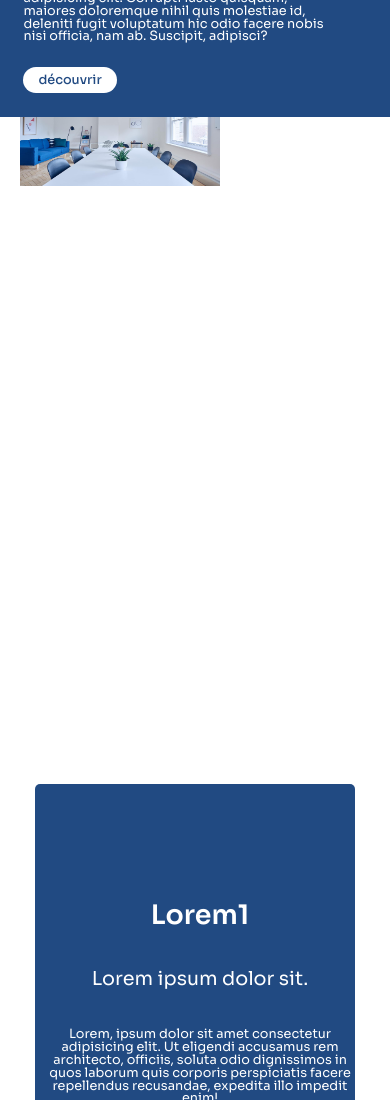
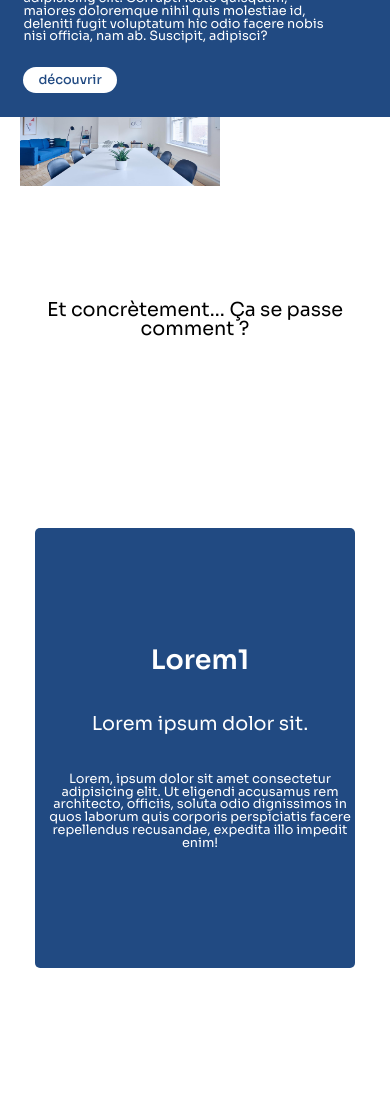
Before and after one commit to mohammed266392/kipostout-projet, an Angular app: page /accueil in a window 390 px wide. Shown: the part 1854-2954 px from the top of the page. Built offline with nearby package versions, Linux system fonts and the light colour scheme.

Commit message:
composant étape-v4

```diff
--- a/src/app/etape-slider/etape-slider.component.html
+++ b/src/app/etape-slider/etape-slider.component.html
@@ -1,4 +1,7 @@
 
+<div class="title">Et concrètement…
+    Ça se passe comment ?
+</div>
 <div class="main">
     <div class="main_img"></div>
     <div class="main_container">
--- a/src/app/etape-slider/etape-slider.component.scss
+++ b/src/app/etape-slider/etape-slider.component.scss
@@ -1,5 +1,11 @@
 
 @import "./../../vars.scss";
+.title{
+    position: relative;
+    top: -90px;
+    text-align: center;
+    font-size: 2em;
+}
 
 .main{
     // background-color: aqua;
@@ -110,6 +116,10 @@
 }
 
 @media only screen and (max-width: 530px) {
+    .title{
+        top: -30px;
+        font-size: 1.2em;
+    }
     .main_img{
         display: none;
     }
--- a/src/app/realisation/realisation.component.scss
+++ b/src/app/realisation/realisation.component.scss
@@ -1,8 +1,7 @@
 @import "../../vars";
 
 .realisation{
-    height: 100vh;
-
+    height: 800px;
     // background-color: rgb(223, 64, 64);
     // border: 3px solid green;
     position: relative;
@@ -89,6 +88,9 @@
 
 @media only screen and (max-width: 530px) {
 
+    .realisation{
+        height: 550px;
+    }
     .realisation_block_decouvrir{
         width: 310px;
     }
```
